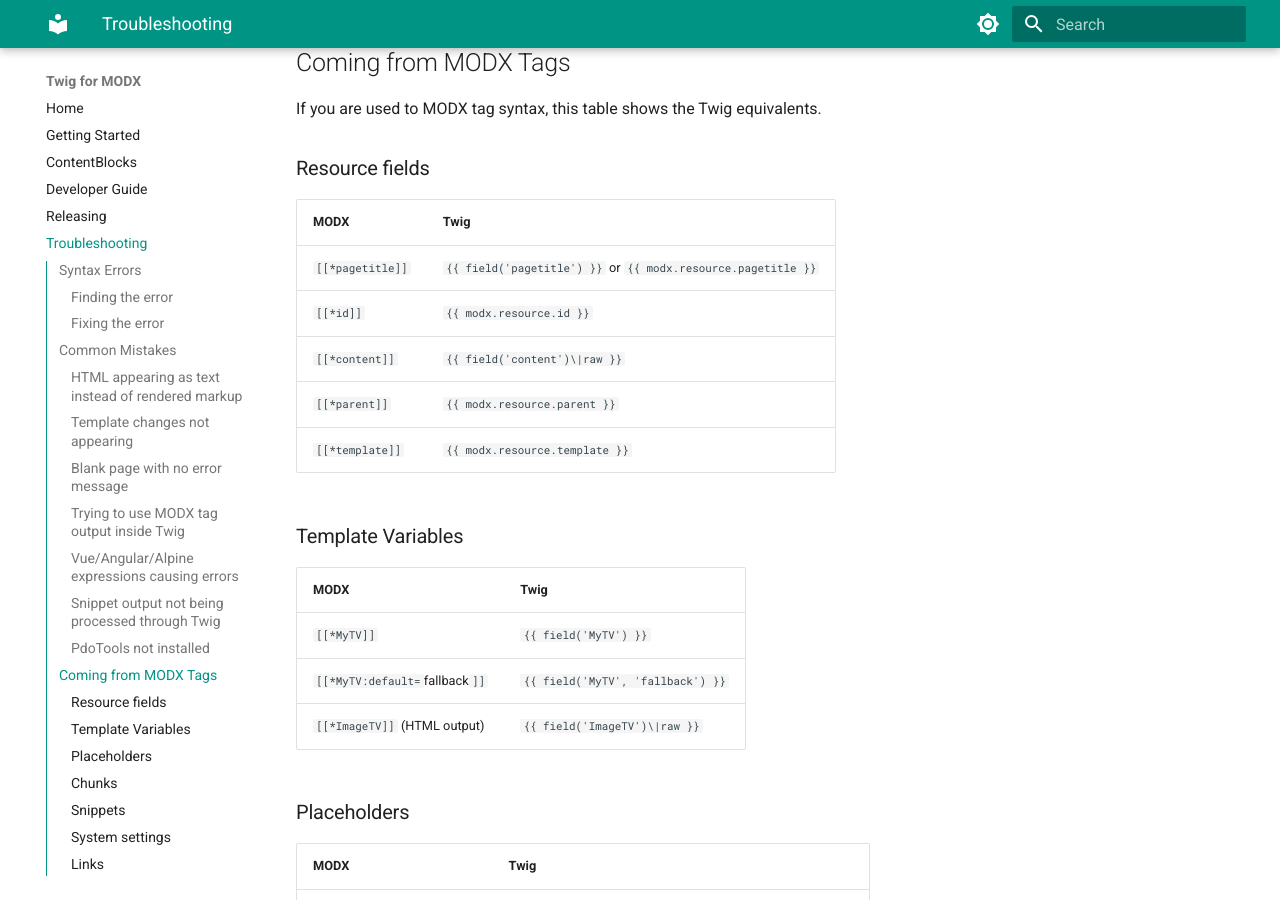
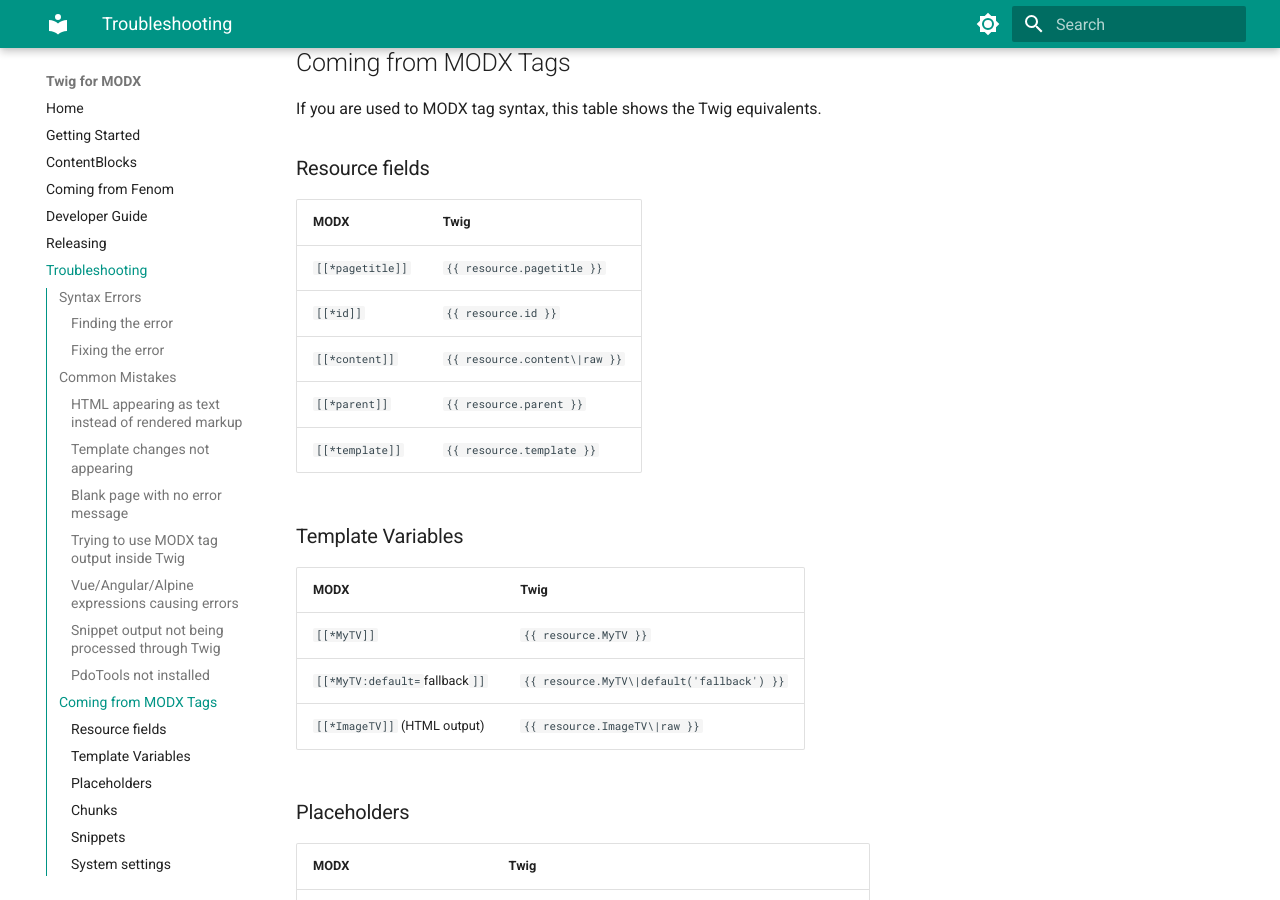
Before and after one commit to boffinate/twig-for-modx, an MkDocs documentation site: the page built from docs/troubleshooting.md, in a window 1280 px wide and 900 px high, scrolled down 2868 px. Built offline with MkDocs 1.6.1 and Material for MkDocs 9.7.7, drawn with Linux system fonts in a browser that asks for light colours; some of the changed text lies outside the part shown.

Commit message:
Update docs for resource global and add Fenom migration guide
Document the resource global in usage and developer guide. Update the
troubleshooting cheat sheet to use resource properties instead of
field() calls. Add coming-from-fenom.md mapping Fenom syntax to Twig
equivalents. Rewrite README intro copy.

````diff
--- a/docs/troubleshooting.md
+++ b/docs/troubleshooting.md
@@ -77,8 +77,8 @@ See [HTML Escaping](./usage.md#html-escaping) for details.
 {% if [[*published]] %}
 
 {# Right: #}
+{% if resource.published %}
 {% if field('published') %}
-{% if modx.resource.published %}
 ```
 
 ### Vue/Angular/Alpine expressions causing errors
@@ -117,19 +117,19 @@ If you are used to MODX tag syntax, this table shows the Twig equivalents.
 
 | MODX | Twig |
 |------|------|
-| `[[*pagetitle]]` | `{{ field('pagetitle') }}` or `{{ modx.resource.pagetitle }}` |
-| `[[*id]]` | `{{ modx.resource.id }}` |
-| `[[*content]]` | `{{ field('content')\|raw }}` |
-| `[[*parent]]` | `{{ modx.resource.parent }}` |
-| `[[*template]]` | `{{ modx.resource.template }}` |
+| `[[*pagetitle]]` | `{{ resource.pagetitle }}` |
+| `[[*id]]` | `{{ resource.id }}` |
+| `[[*content]]` | `{{ resource.content\|raw }}` |
+| `[[*parent]]` | `{{ resource.parent }}` |
+| `[[*template]]` | `{{ resource.template }}` |
 
 ### Template Variables
 
 | MODX | Twig |
 |------|------|
-| `[[*MyTV]]` | `{{ field('MyTV') }}` |
-| `[[*MyTV:default=`fallback`]]` | `{{ field('MyTV', 'fallback') }}` |
-| `[[*ImageTV]]` (HTML output) | `{{ field('ImageTV')\|raw }}` |
+| `[[*MyTV]]` | `{{ resource.MyTV }}` |
+| `[[*MyTV:default=`fallback`]]` | `{{ resource.MyTV\|default('fallback') }}` |
+| `[[*ImageTV]]` (HTML output) | `{{ resource.ImageTV\|raw }}` |
 
 ### Placeholders
 
@@ -164,14 +164,14 @@ If you are used to MODX tag syntax, this table shows the Twig equivalents.
 | MODX | Twig |
 |------|------|
 | `[[~12]]` | `{{ link(12) }}` |
-| `[[~[[*id]]]]` | `{{ link(modx.resource.id) }}` |
+| `[[~[[*id]]]]` | `{{ link(resource.id) }}` |
 
 ### Output modifiers (filters)
 
 | MODX | Twig |
 |------|------|
-| `[[*pagetitle:ucase]]` | `{{ field('pagetitle')\|upper }}` |
-| `[[*pagetitle:lcase]]` | `{{ field('pagetitle')\|lower }}` |
+| `[[*pagetitle:ucase]]` | `{{ resource.pagetitle\|upper }}` |
+| `[[*pagetitle:lcase]]` | `{{ resource.pagetitle\|lower }}` |
 | `[[+value:default=`none`]]` | `{{ value\|default('none') }}` |
 | `[[+value:stripTags]]` | `{{ value\|striptags }}` |
 | `[[+value:nl2br]]` | `{{ value\|nl2br }}` |
@@ -186,7 +186,7 @@ If you are used to MODX tag syntax, this table shows the Twig equivalents.
 | `[[+value:is=`yes`:then=`Yes!`:else=`No`]]` | `{{ value == 'yes' ? 'Yes!' : 'No' }}` |
 | `[[+value:notempty=`Has value`]]` | `{% if value %}Has value{% endif %}` |
 | `[[+value:empty=`No value`]]` | `{% if not value %}No value{% endif %}` |
-| `[[*published:is=`1`:then=`Live`]]` | `{% if modx.resource.published %}Live{% endif %}` |
+| `[[*published:is=`1`:then=`Live`]]` | `{% if resource.published %}Live{% endif %}` |
 
 ### Iteration
 
--- a/docs/usage.md
+++ b/docs/usage.md
@@ -5,7 +5,7 @@
 The Twig Extra adds Twig template syntax to your normal MODX workflow. It does not replace MODX rendering. Instead it runs a Twig pass inside the existing MODX parser cycle, so you can mix Twig expressions with standard MODX tags in templates, chunks, resources, and snippet output.
 
 ```html
-<h1>{{ field("pagetitle")|upper }}</h1>
+<h1>{{ resource.pagetitle|upper }}</h1>
 <p>[[*introtext]]</p>
 {{ chunk('HeroCta', {'label': 'Buy now'}) }}
 ```
@@ -101,34 +101,68 @@ Generates a URL for a MODX resource.
 
 ### field(name, default, resource)
 
-Reads a resource field or Template Variable from the current resource. Falls back to the default if the field is empty.
+Reads a resource field or Template Variable from the current resource. Falls back to the default if the field is empty. For accessing fields on the current resource, prefer the [`resource` global](#resource) instead.
 
 ```twig
-{{ field('pagetitle') }}
+{# Preferred: use the resource global #}
+{{ resource.pagetitle }}
+{{ resource.HeroImage }}
+
+{# field() is useful for defaults and cross-resource lookups #}
 {{ field('HeroImage', '/images/fallback.jpg') }}
-```
-
-You can also pass a hash for named parameters:
-
-```twig
 {{ field({'name': 'CustomTV', 'default': 'none', 'resource': 42}) }}
 ```
 
 ## Global Variables
 
-Three globals are available in every Twig template:
+Four globals are available in every Twig template:
+
+### resource
+
+The current MODX resource. Access built-in fields and Template Variables as properties:
+
+```twig
+{{ resource.pagetitle }}
+{{ resource.alias }}
+{{ resource.id }}
+{{ resource.parent }}
+{{ resource.content|raw }}
+```
+
+Template Variables work the same way -- no need for a separate function call:
+
+```twig
+{{ resource.HeroImage }}
+{{ resource.CustomField }}
+{% if resource.ShowBanner %}
+    <div class="banner">{{ resource.BannerText }}</div>
+{% endif %}
+```
+
+TV values are processed/rendered by default (same as `[[*myTv]]`). If you need the raw stored value before MODX applies output rendering:
+
+```twig
+{{ resource.tvRawValue('HeroImage') }}
+```
+
+In CLI, API, or manager contexts where no resource is loaded, `resource` is `null`. Guard against this if your template may run in those contexts:
+
+```twig
+{% if resource %}
+    <h1>{{ resource.pagetitle }}</h1>
+{% endif %}
+```
 
 ### modx
 
-The MODX instance. Use it to access resource fields directly.
+The MODX instance. Use `resource` for accessing resource fields. The `modx` global is available for other MODX features:
 
 ```twig
 {{ modx.resource.id }}
 {{ modx.resource.pagetitle }}
-{{ modx.resource.parent }}
 ```
 
-Use `modx` sparingly. The helper functions are usually clearer.
+Use `modx` sparingly. The helper functions and `resource` global are usually clearer.
 
 ### placeholders
 
@@ -228,7 +262,7 @@ Twig and MODX tags work together in the same template. Twig runs first, then MOD
 
 ```twig
 {# Twig handles the logic #}
-{% if modx.resource.parent == 5 %}
+{% if resource.parent == 5 %}
     <nav>[[!SiteNav? &startId=`5`]]</nav>
 {% endif %}
 
@@ -240,11 +274,11 @@ Twig and MODX tags work together in the same template. Twig runs first, then MOD
 You can also call MODX elements through the Twig functions instead of tags:
 
 ```twig
-{% if modx.resource.parent == 5 %}
+{% if resource.parent == 5 %}
     <nav>{{ snippet('SiteNav', {'startId': 5}) }}</nav>
 {% endif %}
 
-<h1>{{ field('pagetitle') }}</h1>
+<h1>{{ resource.pagetitle }}</h1>
 ```
 
 Both approaches work. Choose whichever is clearer for your template.
--- a/mkdocs.yml
+++ b/mkdocs.yml
@@ -27,6 +27,7 @@ nav:
   - Home: index.md
   - Getting Started: usage.md
   - ContentBlocks: contentblocks.md
+  - Coming from Fenom: coming-from-fenom.md
   - Developer Guide: developer-guide.md
   - Releasing: releasing.md
   - Troubleshooting: troubleshooting.md
````
Also changed, not shown: README.md (+49 -2 lines), docs/coming-from-fenom.md (added, +201 -0 lines), docs/developer-guide.md (+1 -1 lines), docs/index.md (+4 -3 lines).
